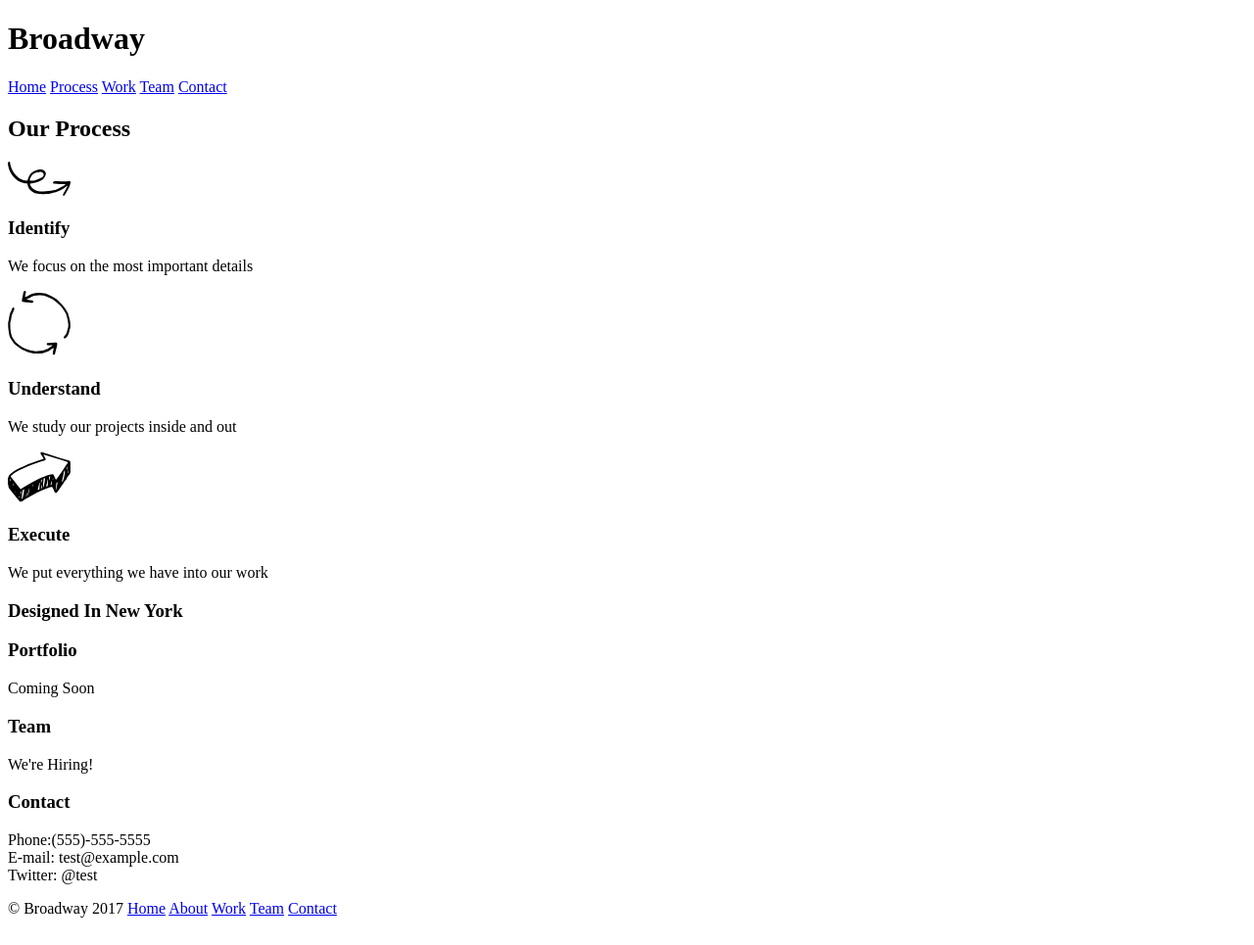
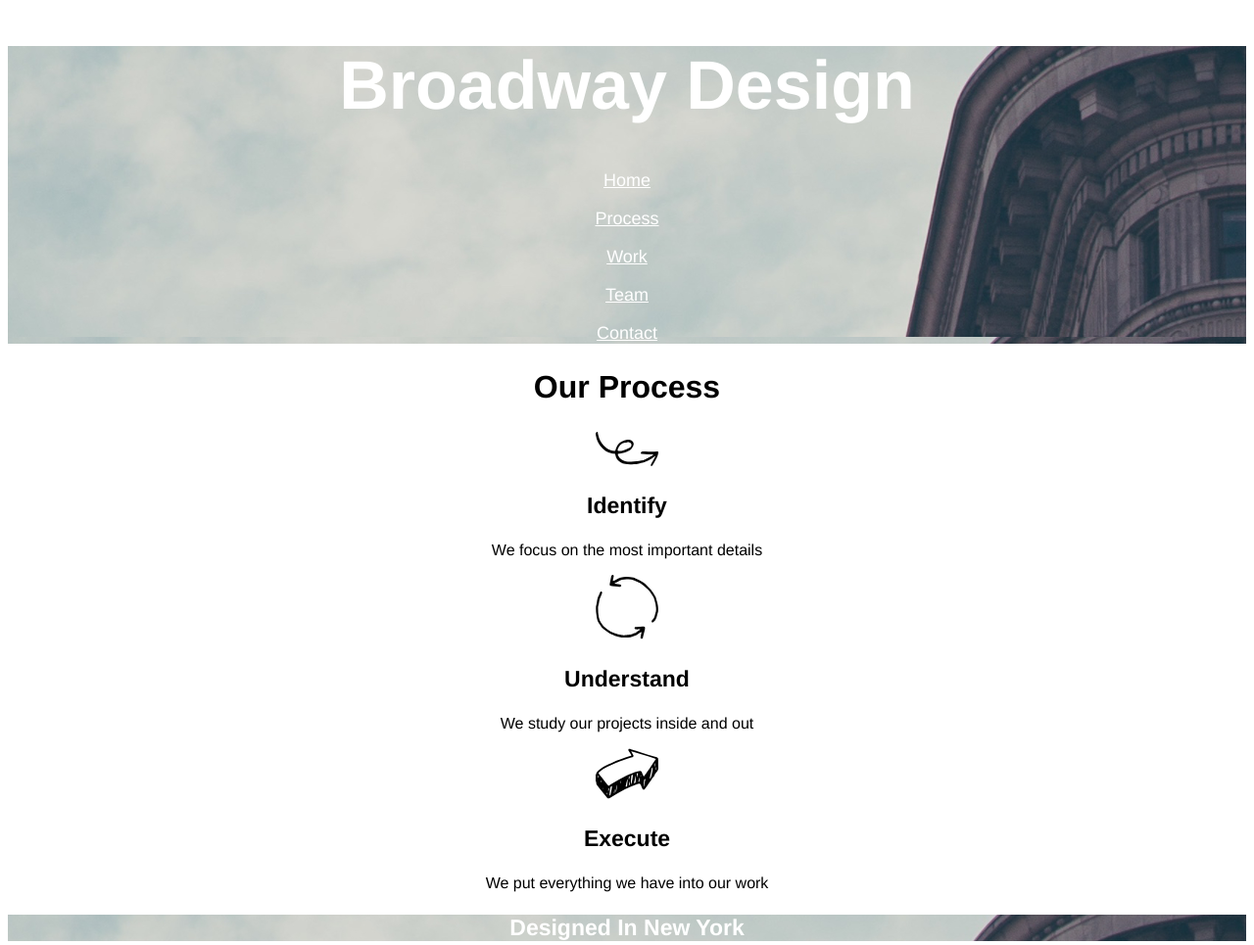
Before and after one commit to joe-quigley/Broadway, a plain HTML site: page index.html in a window 1280 px wide. Shown: the top 965 px of the page at 98% size. Drawn offline with Linux system fonts and the light colour scheme.

Commit message:
Completed HTML & CSS- will review for efficiency

```diff
--- a/index.html
+++ b/index.html
@@ -2,18 +2,18 @@
 <html>
 <head>
   <title>Broadway</title>
-  <link href="./resources/css/style.css" type="tex/css" rel="stylesheet" />
+  <link href="./resources/css/style.css" type="text/css" rel="stylesheet" />
 </head>
 <body>
 <!--Header -->
-  <div id="header">
-    <h1>Broadway</h1>
+  <div class="header">
+    <h1>Broadway Design</h1>
     <nav>
       <p>
-        <a href="#header">Home</a>
-        <a href="#process">Process</a>
-        <a href="#work">Work</a>
-        <a href="#team">Team</a>
+        <a href="#header">Home</a> <br /><br />
+        <a href="#process">Process</a><br /><br />
+        <a href="#work">Work</a><br /><br />
+        <a href="#team">Team</a><br /><br />
         <a href="#contact">Contact</a>
       </p>
     </nav>
@@ -53,16 +53,16 @@
     <h3>Contact</h3>
     <p>
       Phone:(555)-555-5555
-      <br />
+      <br /><br />
       E-mail: test@example.com
-      <br />
+      <br /><br />
       Twitter: @test
     </p>
   </div>
   <div id="footer">
     <nav class="footnav">
       <p>
-        © Broadway 2017
+        <span class="copyright">© Broadway 2017</span>
         <a href="#header">Home</a>
         <a href="#process">About</a>
         <a href="#work">Work</a>
--- a/resources/css/style.css
+++ b/resources/css/style.css
@@ -0,0 +1,37 @@
+html {
+  text-align: center;
+  font-family: Helvetica;
+}
+.header {
+  background-image: url("../images/the-flatiron-building.png");
+}
+h1, h2, h3 {
+  font-weight: bold;
+}
+a {
+  font-size: 18px;
+  color: white;
+}
+h1 {
+  font-size: 70px;
+  color: white;
+}
+h2 {
+  font-size: 32px;
+}
+h3 {
+  font-size: 23px;
+}
+.newyork {
+  font-size: 23px;
+  color: white;
+  background-image: url("../images/the-flatiron-building.png");
+}
+.copyright {
+  font-size: 11px;
+  color: white;
+}
+.footnav {
+  background-color: dimgray;
+  text-align:  left;
+}
```
